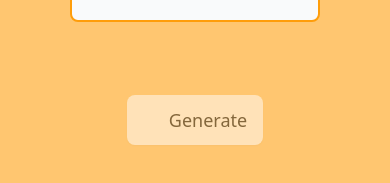
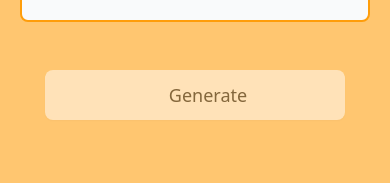
Before and after one commit to danialross/patchNotesGen, a React (Vite) app: page / in a window 390 px wide. Shown: the part 941-1124 px from the top of the page. Built offline with nearby package versions, Linux system fonts and the light colour scheme; some icons are missing.

Commit message:
refactor button layout size and positioning

```diff
--- a/src/App.tsx
+++ b/src/App.tsx
@@ -123,13 +123,13 @@ Previous Version: v${oldMajorVersion}.${oldMinorVersion}.${oldBugsVersion}\n
           <UnfoldMoreIcon fontSize="large" className="transform lg:rotate-90" />
         </div>
         <div className="flex flex-col gap-4 lg:gap-8 xl:flex-row">
-          <div className=" w-[250px] lg:w-[450px] h-[335px] xl:h-full flex flex-col gap-4 p-4 bg-gray-50 border-2 border-[#FF9D0A] rounded-md ">
+          <div className=" w-[350px] lg:w-[450px] h-[335px] xl:h-full flex flex-col gap-4 p-4 bg-gray-50 border-2 border-[#FF9D0A] rounded-md ">
             <CommitTextField setValue={setCommits} />
           </div>
           <div className="flex items-center justify-center transform rotate-90 lg:rotate-0 lg:hidden xl:flex">
             <KeyboardDoubleArrowRightIcon fontSize="large" />
           </div>
-          <div className="flex justify-center items-center h-[100px] xl:h-full gap-4">
+          <div className="flex justify-center items-start lg:items-center h-[100px] xl:h-full gap-4">
             <ButtonWithDialog
               disabled={!isInputValid()}
               patchNotes={createPatchNotes()}
--- a/src/components/input/ButtonWithDialog.tsx
+++ b/src/components/input/ButtonWithDialog.tsx
@@ -48,7 +48,7 @@ export function ButtonWithDialog({
         <Button
           variant="outline"
           className={
-            "sm:w-[200px] lg:w-[250px] h-[50px] xl:h-[100px] text-lg hover:bg-[#EE9332] hover:text-white border-none"
+            "w-[300px] h-[50px] xl:h-[100px] text-lg hover:bg-[#EE9332] hover:text-white border-none"
           }
           disabled>
           <HandymanIcon />
--- a/src/components/ui/card.tsx
+++ b/src/components/ui/card.tsx
@@ -5,7 +5,7 @@ type CardProps = {
 export const Card = ({ children }: CardProps) => {
   return (
     <div
-      className={`w-[250px] h-[100px] bg-gray-50 border-2 border-[#FF9D0A] p-4 rounded-md`}>
+      className={`w-[350px] lg:w-[250px] h-[100px] bg-gray-50 border-2 border-[#FF9D0A] p-4 rounded-md`}>
       {children}
     </div>
   );
```
